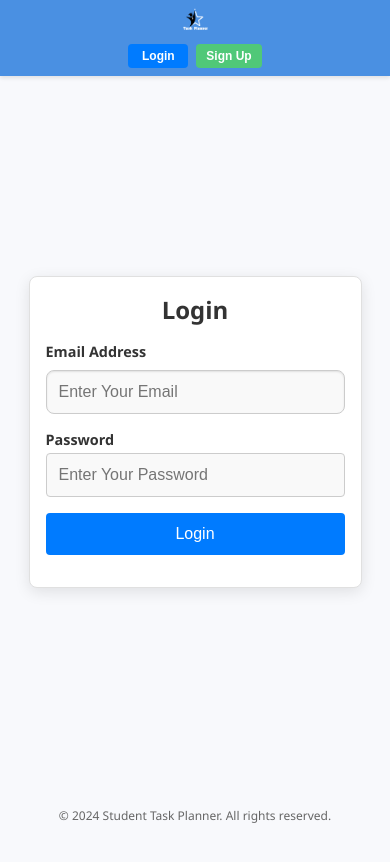
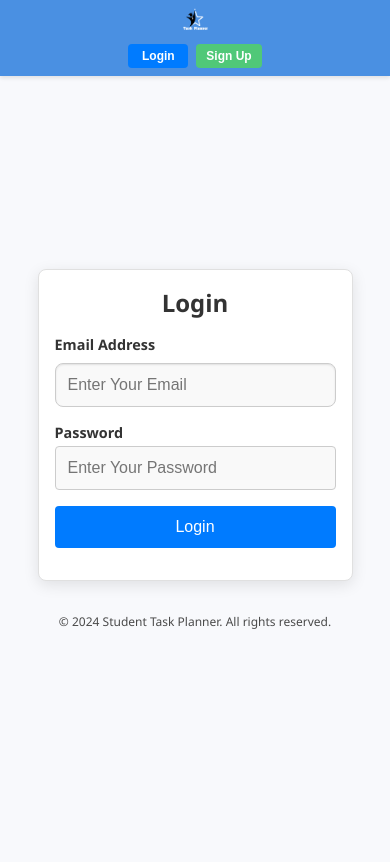
Before and after one commit to AnilaAnilaN/taskPlanner, a React (Vite) app in the folder an/: page /login in a window 390 px wide. Built offline with nearby package versions, Linux system fonts and the light colour scheme.

Commit message:
Update App.css

```diff
--- a/an/src/App.css
+++ b/an/src/App.css
@@ -21,13 +21,17 @@ body {
 
 .sidebar {
   width: 250px;
-  background-color: #2c3e50;
+  background-color: #2C3E50;
   color: white;
+  min-height: 100vh; /* Ensure full vertical height */
+  display: flex;
+  flex-direction: column;
 }
 
 .sidebar ul {
-  list-style-type: none;
+  list-style: none;
   padding: 0;
+  flex-grow: 1; /* Allow content to grow within height */
 }
 
 .sidebar li {
@@ -41,23 +45,41 @@ body {
 }
 
 .sidebar li:hover {
-  background-color: #32c2c2;
+  background-color: #50C878;
 }
 
+/* Main content with dynamic margin for sidebar */
 .main-content {
   flex-grow: 1;
   background-color: #f8f9fc;
-  padding: 20px;
+  padding: 40px 20px 20px; /* Maintain 40px top padding for header gap */
+  margin-left: 0;
+}
+
+/* Apply margin when sidebar is present */
+.app-container:has(.sidebar) .main-content {
+  margin-left: 250px;
+}
+
+/* Adjust for collapsed sidebar */
+.app-container:has(.sidebar.collapsed) .main-content {
+  margin-left: 60px;
 }
 
 .page-container {
   display: flex;
   flex-direction: column;
-  align-items: center;
-  justify-content: center;
-  min-height: 100vh;
-  padding-top: 80px; /* Space for fixed header */
-  padding-bottom: 40px; /* Space for footer */
+  align-items: center; /* Center login/signup */
+  justify-content: center; /* Center login/signup */
+  min-height: calc(100vh - 40px); /* Adjusted for 40px padding */
+  padding: 40px 20px 20px; /* Maintain 40px top padding */
+  margin-left: 0; /* Reset for login/signup centering */
+}
+
+/* Remove vertical centering for dashboard */
+.page-container.dashboard {
+  align-items: flex-start; /* Align to top */
+  justify-content: flex-start; /* Align to top */
 }
 
 .form-container {
@@ -73,34 +95,32 @@ body {
   align-items: center;
 }
 
-header {
-  width: 100%;
-  position: fixed;
-  top: 0;
-  left: 0;
-  z-index: 1000;
-  background-color: #fff;
-  box-shadow: 0 4px 6px rgba(0, 0, 0, 0.1);
-  padding: 10px 20px;
-}
-
+/* Ensure footer text is centered for login/signup */
 .footer-text {
-  position: absolute;
-  bottom: 20px;
   font-size: 0.75rem;
-  color: #666;
+  color: #4A4A4A;
   text-align: center;
   width: 100%;
+  padding: 1rem 0;
+  margin-top: 1rem;
 }
 
 /* Responsive design */
 @media (max-width: 768px) {
   .sidebar {
-    width: 200px;
+    width: 60px;
+  }
+
+  .app-container:has(.sidebar) .main-content {
+    margin-left: 60px;
+  }
+
+  .app-container:has(.sidebar.collapsed) .main-content {
+    margin-left: 60px;
   }
 
   .main-content {
-    padding: 15px;
+    padding: 40px 15px 15px;
   }
 
   .form-container {
@@ -109,25 +129,29 @@ header {
   }
 
   .page-container {
-    padding-top: 70px;
+    padding: 40px 15px 15px;
   }
 }
 
 @media (max-width: 480px) {
   .sidebar {
-    width: 100%;
-    position: fixed;
-    top: 0;
-    z-index: 1000;
+    width: 50px;
+  }
+
+  .app-container:has(.sidebar) .main-content {
+    margin-left: 50px;
+  }
+
+  .app-container:has(.sidebar.collapsed) .main-content {
+    margin-left: 50px;
   }
 
   .main-content {
-    padding: 10px;
+    padding: 40px 10px 10px;
   }
 
   .page-container {
-    padding-top: 60px;
-    padding-bottom: 60px;
+    padding: 40px 10px 10px;
   }
 
   .form-container {
```
